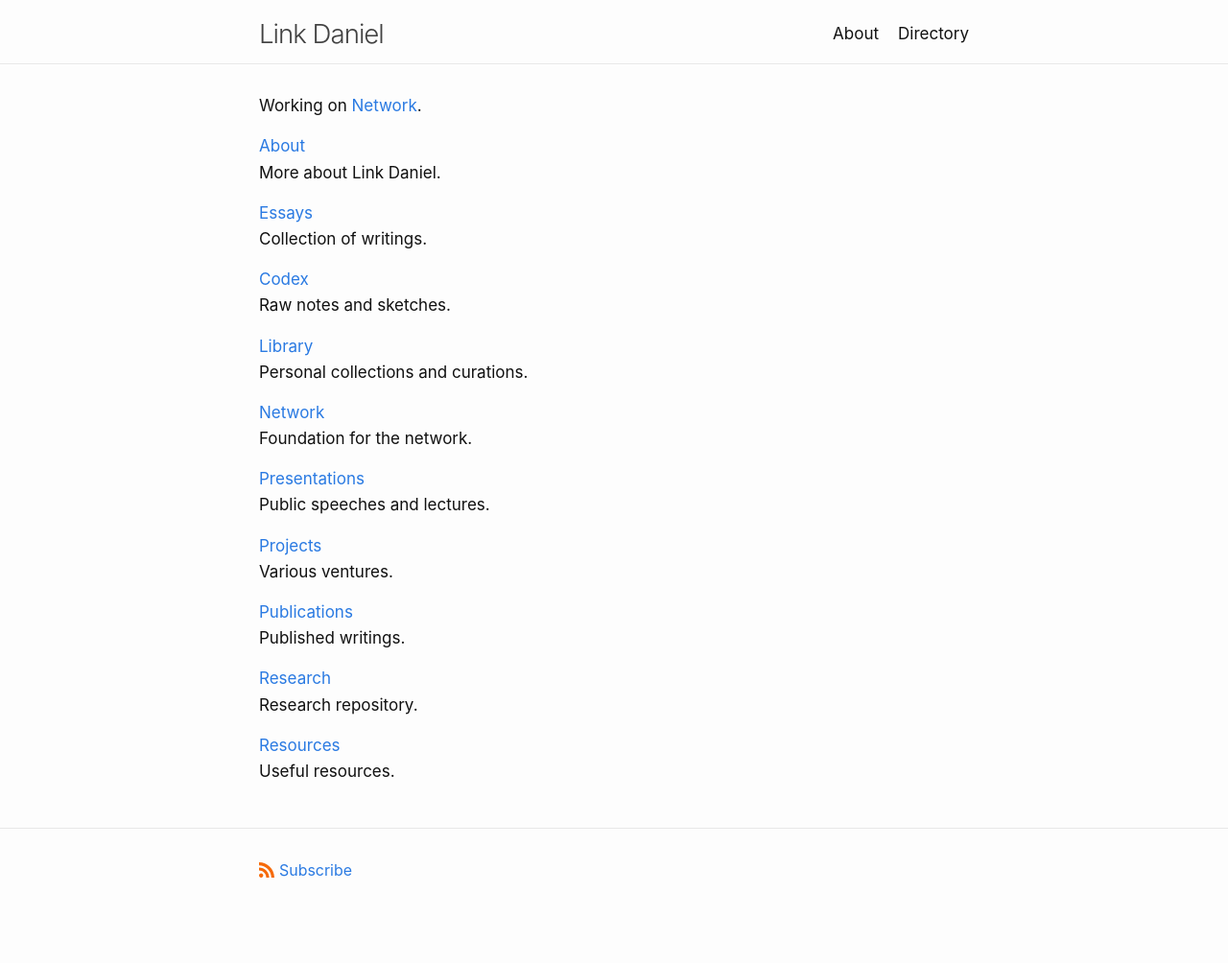
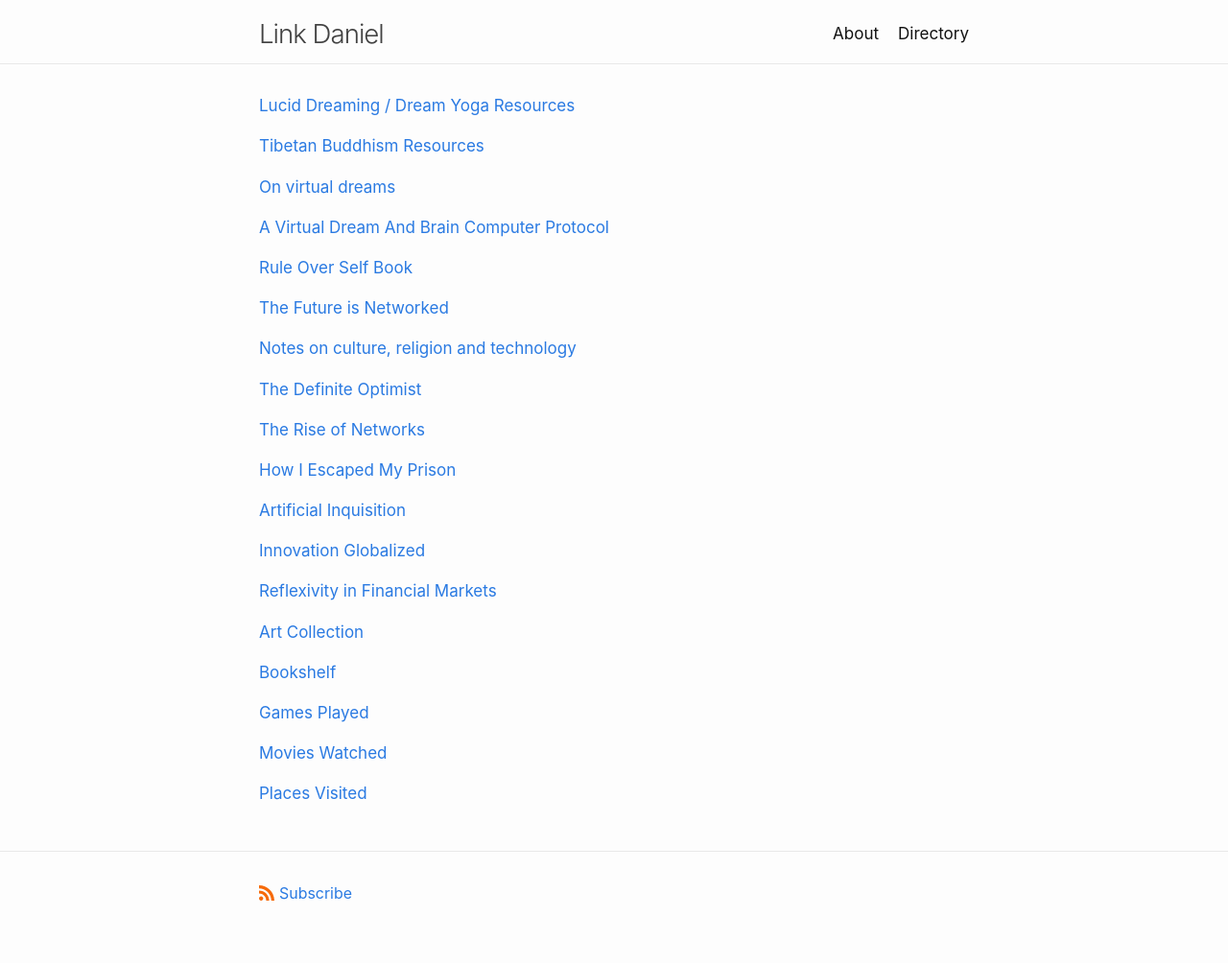
Before and after one commit to link-daniel/link.github.io, a Jekyll site: the page built from index.md, in a window 1280 px wide. Shown: the whole page at 96% size. Built offline with Jekyll 4.4.1, drawn with Linux system fonts in a browser that asks for light colours; before the commit the page ends 981 px from its top, so only the background shows below that.

Commit message:
Update index.md

```diff
--- a/index.md
+++ b/index.md
@@ -8,44 +8,56 @@
 layout: home
 ---
 
-Working on [Network](https://netxork.com).
+[Lucid Dreaming / Dream Yoga Resources](/dreams)
+<br>
 
-[About](/about)
+[Tibetan Buddhism Resources](/tibetanbuddhism)
 <br>
-More about Link Daniel.
 
-[Essays](/essays)
+[On virtual dreams](/virtualdreams)
 <br>
-Collection of writings.
 
-[Codex](/codex)
+[A Virtual Dream And Brain Computer Protocol](/networkwhitepaper)
 <br>
-Raw notes and sketches.
 
-[Library](/library)
+[Rule Over Self Book](/ruleoverself)
 <br>
-Personal collections and curations.
 
-[Network](https://network.foundation)
+[The Future is Networked](/futurenetworked)
 <br>
-Foundation for the network.
 
-[Presentations](/presentations)
+[Notes on culture, religion and technology](/lincolnthiel)
 <br>
-Public speeches and lectures.
 
-[Projects](/projects)
+[The Definite Optimist](/definiteoptimist)
 <br>
-Various ventures.
 
-[Publications](/publications)
+[The Rise of Networks](/riseofnetworks)
 <br>
-Published writings.
 
-[Research](/research)
+[How I Escaped My Prison](/thinkerprison)
 <br>
-Research repository.
 
-[Resources](/resources)
+[Artificial Inquisition](/artificialinquisition)
 <br>
-Useful resources.
+
+[Innovation Globalized](/innovationglobalized)
+<br>
+
+[Reflexivity in Financial Markets](/reflexivity)
+<br>
+
+<a href="https://photos.app.goo.gl/Yk3KEZGj9Dd2FnDe9">Art Collection</a>
+<br>
+
+<a href="https://www.goodreads.com/review/list/95737422?shelf=read&sort=date_added">Bookshelf</a>
+<br>
+
+<a href="https://www.imdb.com/list/ls567765043">Games Played</a>
+<br>
+
+<a href="https://www.imdb.com/user/ur85826373/watchlist?sort=date_added%2Cdesc&view=detail">Movies Watched</a>
+<br>
+
+<a href="https://maps.app.goo.gl/vmtWzydsvTrD4k5t5">Places Visited</a>
+<br>
```
